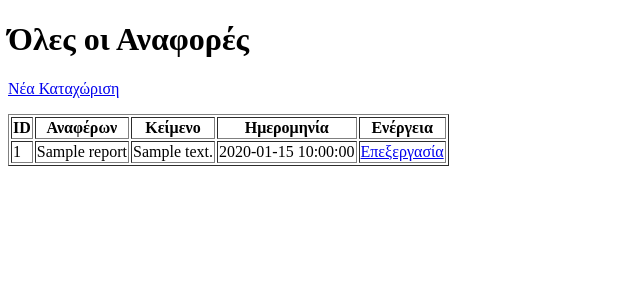
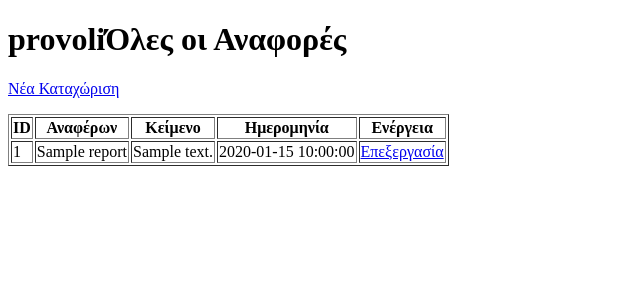
Before and after one commit to vagelisbra-oss/flask-report-app, a Flask app: page / in a window 1280 px wide. Shown: the top 300 px of the page, without its empty margins (0-640 px from the left). Run offline with Flask 3, Linux system fonts and the light colour scheme; tables that the repository leaves empty hold one stand-in row (values such as "Sample post").

Commit message:
UI: Updated main title on view reports page

```diff
--- a/templates/view_reports.html
+++ b/templates/view_reports.html
@@ -2,7 +2,7 @@
 <html>
 <head><title>provoles Όλες οι Αναφορές</title></head>
 <body>
-    <h1>Όλες οι Αναφορές</h1>
+    <h1>provoliΌλες οι Αναφορές</h1>
     <p><a href="{{ url_for('add_report') }}">Νέα Καταχώριση</a></p>
 
     <table border="1">
```
